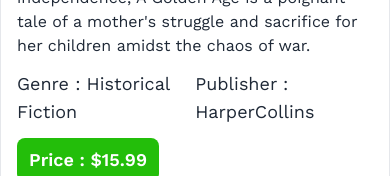
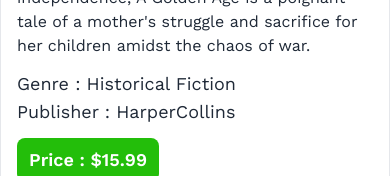
Before and after one commit to Md-Sojib-Hossain-cse/PH-assignment8, a React (Vite) app: page /top-selling in a window 390 px wide. Shown: the part 547-723 px from the top of the page. Built offline with nearby package versions, Linux system fonts and the light colour scheme; a web font is replaced by a local one.

Commit message:
added readme.md file

```diff
--- a/src/Components/TopBooks/TopBooks.jsx
+++ b/src/Components/TopBooks/TopBooks.jsx
@@ -11,7 +11,7 @@
                 <h3 className="text-xl font-bold">{title}</h3>
                 <p className="text-lg font-medium">By : {author}</p>
                 <p className="text-base font-normal">{description}</p>
-                <div className="flex justify-between text-lg font-normal">
+                <div className="flex flex-col md:flex-row justify-between text-lg font-normal">
                     <p>Genre : {genre}</p>
                     <p>Publisher : {publisher}</p>
                 </div>
--- a/src/Pages/TopSelling.jsx
+++ b/src/Pages/TopSelling.jsx
@@ -7,7 +7,7 @@
     return (
         <div>
             <h3 className="text-3xl font-bold text-[#131313] my-8 text-center">Our Top Selling Books</h3>
-            <div>
+            <div className="flex flex-col gap-4 md:gap-6">
                 {
                     topSellingBooks.map((book , index) => <TopBooks key={index} book={book}></TopBooks>)
                 }
```
Also changed, not shown: 1 other file (tests, documents, lock files or other folders).
